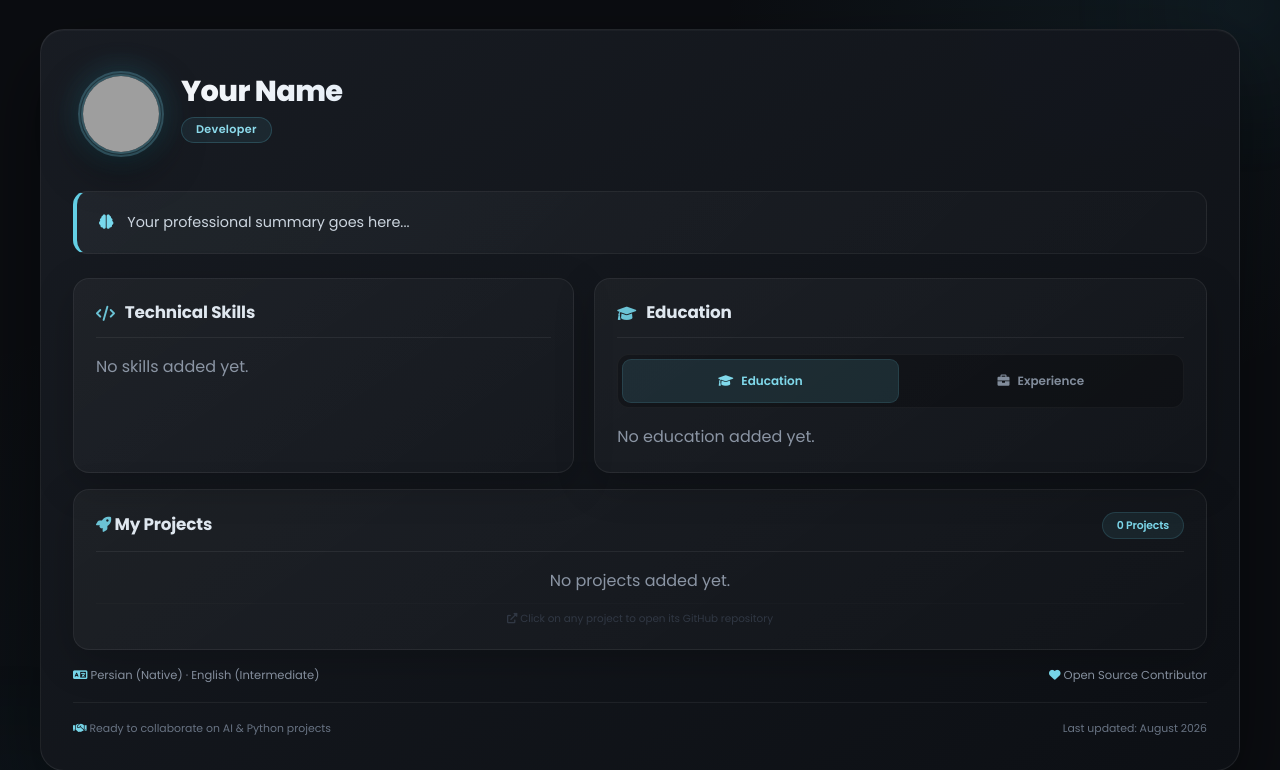
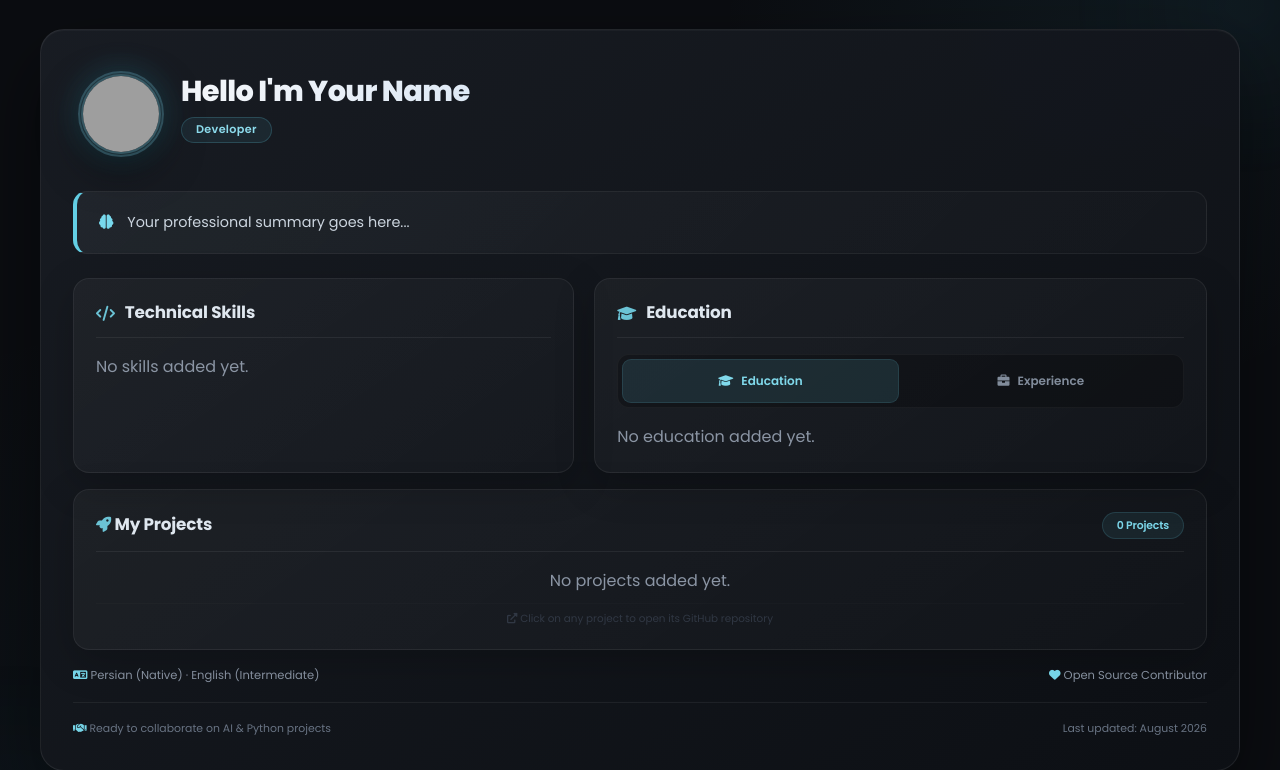
Before and after one commit to navidmn56/portfolio-website, a Django app: page / in a window 1280 px wide. Shown: the top 770 px of the page. Run offline with Django 5.2, Linux system fonts and the light colour scheme; data that the repository does not hold is empty; grey boxes are pictures that could not be loaded.

Commit message:
Hello before name

```diff
--- a/resume_app/templates/portfolio.html
+++ b/resume_app/templates/portfolio.html
@@ -59,7 +59,7 @@
 
                     <!-- Name / Title / Social -->
                     <div class="name-section">
-                        <h1>{{ profile.full_name|default:'Your Name' }}</h1>
+                        <h1>Hello I'm {{ profile.full_name|default:'Your Name' }}</h1>
 
                         <span class="title-badge">
                             {{ profile.title|default:'Developer' }}
```
